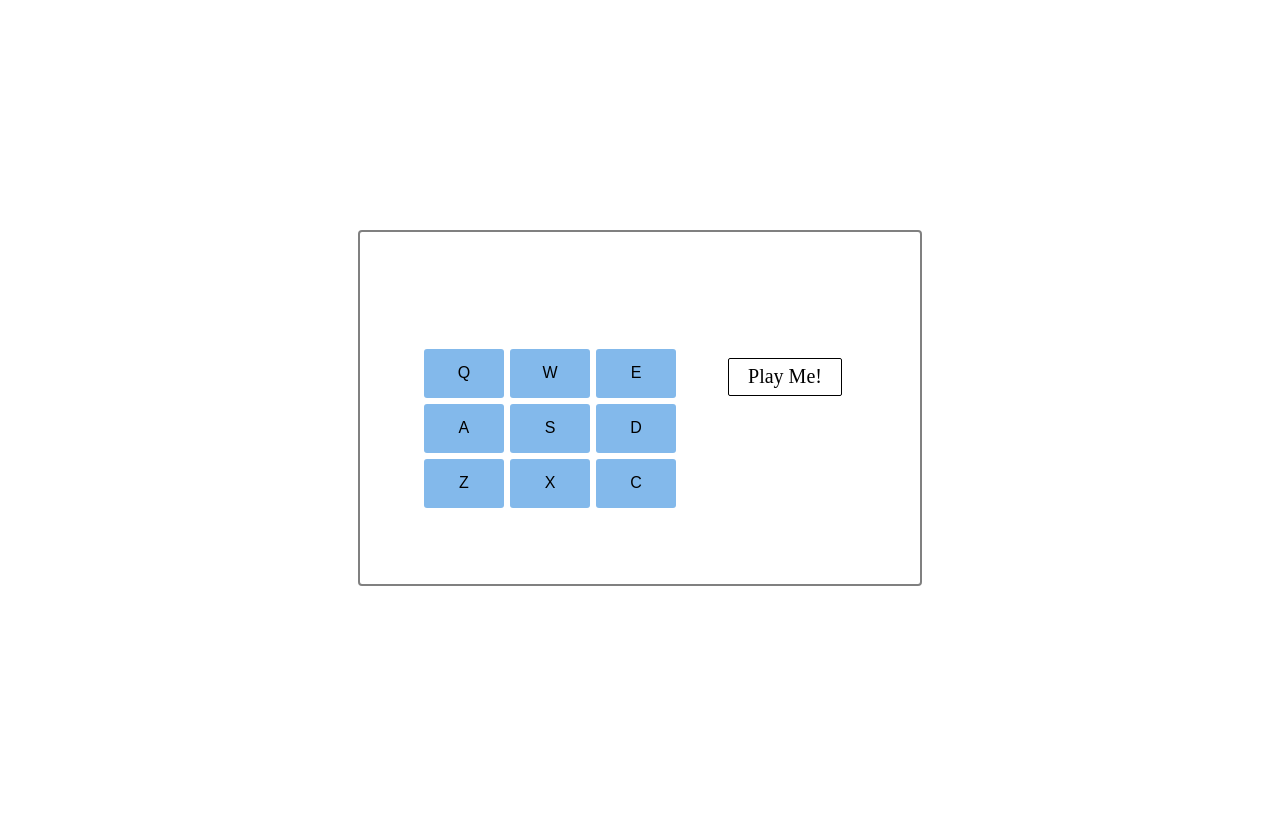
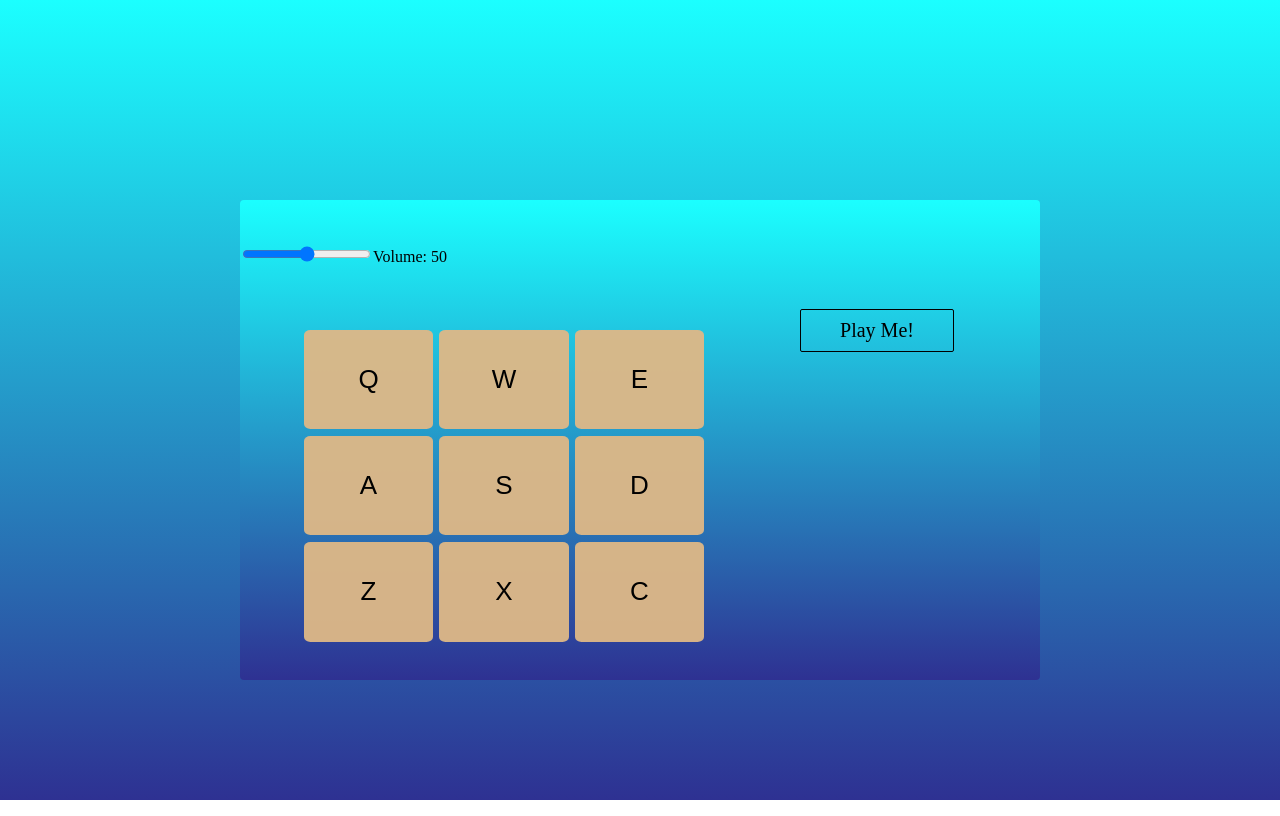
Before and after one commit to Alextm90/drum-machine, a React (Create React App) app: page / in a window 1280 px wide. Built offline with nearby package versions, Linux system fonts and the light colour scheme.

Commit message:
added slider component\updated App/css

```diff
--- a/src/App.js
+++ b/src/App.js
@@ -1,106 +1,129 @@
+import './index.css';
+import { useEffect, useState} from 'react'
+import sounds from "./sounds"
+import Slider from "./slider"
 
-
-import './index.css';
-import { useEffect, useState } from 'react'
-import sounds from "./sounds"
-
-function App() {
-const [display, setDisplay] = useState("Play Me!")
+const App = () => {
+const [display, setDisplay] = useState("Play Me!");
+const [volume, setVolume] = useState(.5);
 const { src1, src2, src3, src4, src5, src6, src7, src8, src9 } = sounds;
 
-  useEffect(() => {
-    document.addEventListener('keydown', getKeyDown)
-  },[]);
+useEffect(() => {
+    document.addEventListener('keydown', getKeyDown);
+}, [volume]);
 
 const getKeyDown = (e) => {
   if (e.key.toLowerCase() === "q") {
-      playKeyDown("Q")
-      getDisplay("Heater 1")
+      playKeyDown("Q");
+      getDisplay("Heater 1");
   }
   console.log(e.key)
   if (e.key.toLowerCase() === "w") {
-    playKeyDown("W")
-    getDisplay("Heater 2")
+    playKeyDown("W");
+    getDisplay("Heater 2");
   }
   if (e.key.toLowerCase() === "e") {
-    playKeyDown("E")
-    getDisplay("Heater 3")
+    playKeyDown("E");
+    getDisplay("Heater 3");
   }
   if (e.key.toLowerCase() === "a") {
-    playKeyDown("A")
-    getDisplay("Heater 4")
+    playKeyDown("A");
+    getDisplay("Heater 4");
   }
   if (e.key.toLowerCase() === "s") {
-    playKeyDown("S")
-    getDisplay("Clap")
+    playKeyDown("S");
+    getDisplay("Clap");
   }
   if (e.key.toLowerCase() === "d") {
-    playKeyDown("D")
-    getDisplay("Open HH")
+    playKeyDown("D");
+    getDisplay("Open HH");
   }
   if (e.key.toLowerCase() === "z") {
-    playKeyDown("Z")
-    getDisplay("Kick n Hat")
+    playKeyDown("Z");
+    getDisplay("Kick n Hat");
   }
   if (e.key.toLowerCase() === "x") {
-    playKeyDown("X")
-    getDisplay("Kick")
+    playKeyDown("X");
+    getDisplay("Kick");
   }
   if (e.key.toLowerCase() === "c") {
     playKeyDown("C")
-    getDisplay("Closed HH")
+    getDisplay("Closed HH");
   }
 }
+
+const playKeyDown = (id) => {
+  let sound = document.getElementById(id);
+  sound.volume = volume;
+  sound.play();
+};
 
 const getDisplay = (str) => {
    setDisplay(str)
 };
-const playKeyDown = (id) => {
-  document.getElementById(id).play()
-};
 
 const handleClick = (e) => {
   if (e.currentTarget.id === "heater1") {
-     document.getElementById("Q").play();
+     let sound = document.getElementById("Q");
+     sound.volume = volume;
+     sound.play();
      getDisplay("Heater 1");
    }
   if (e.currentTarget.id === "heater2") {
-     document.getElementById("W").play();
+     let sound = document.getElementById("W");
+     sound.volume = volume;
+     sound.play();
      getDisplay("Heater 2");
    }
   if (e.currentTarget.id === "heater3") {
-     document.getElementById("E").play();
+     let sound = document.getElementById("E");
+     sound.volume = volume;
+     sound.play();
      getDisplay("Heater 3");
   }
   if (e.currentTarget.id === "heater4") {
-     document.getElementById("A").play();
+     let sound = document.getElementById("A");
+     sound.volume = volume;
+     sound.play();
      getDisplay("Heater 4");
   }
   if (e.currentTarget.id === "clap") {
-     document.getElementById("S").play();
+     let sound = document.getElementById("S");
+     sound.volume = volume;
+     sound.play();
      getDisplay("Clap");
   }
   if (e.currentTarget.id === "open-HH") {
-     document.getElementById("D").play();
+     let sound = document.getElementById("D");
+     sound.volume = volume;
+     sound.play();
      getDisplay("Open HH");
   }
   if (e.currentTarget.id === "kick-n-hat") {
-     document.getElementById("Z").play();
+     let sound = document.getElementById("Z");
+     sound.volume = volume;
+     sound.play();
      getDisplay("Kick n Hat");
   }
   if (e.currentTarget.id === "kick") {
-    document.getElementById("X").play();
+    let sound = document.getElementById("X");
+    sound.volume = volume;
+    sound.play();
     getDisplay("Kick");
   }
   if (e.currentTarget.id === "closed-HH") {
-    document.getElementById("C").play();
+    let sound = document.getElementById("C");
+    sound.volume = volume;
+    sound.play()
     getDisplay("Closed HH");
   }
 }
+
   return (
     <div className="App" id='drum-machine'>
       <div className='container' id='display'>
          <div id='description'>{display}</div>
+               <Slider volume={volume} setVolume={setVolume}/>
          <div className='display-container'>
            <button className='drum-pad' id='heater1' type="button" onClick={handleClick}><audio src={src1} className="clip" id="Q"></audio>Q</button>
            <button className='drum-pad' id='heater2' type="button" onClick={handleClick}><audio src={src2} className="clip" id="W"></audio>W</button>
--- a/src/index.css
+++ b/src/index.css
@@ -4,19 +4,20 @@ body {
     display: flex;
     justify-content: center;
     align-items: center;
+    margin: 0;
+    background: linear-gradient(to top, #2E3192, #1BFFFF);
 }
 
 .container {
-    border: 2px solid gray;
-    width: 35rem;
-    height: 22rem;
-    align-items: center;
+    width: 50rem;
+    height: 30rem;
     border-radius: 4px;
+    background: linear-gradient(to top, #2E3192, #1BFFFF);
 }
 
  #description {
-     width: 7rem;
-     height: 2.2rem;
+     width: 9.5rem;
+     height: 2.6rem;
      border: 1px solid black;
      text-align: center;
      border-radius: 2px;
@@ -25,39 +26,40 @@ body {
      justify-content: center;
      align-items: center;
      position: relative;
-     left: 23rem;
-     margin-top: 7.2rem;
-     margin-right: 0px;
-     top: .7rem;
- }
+     left: 35rem;
+     top: 6.8rem;
+     margin-top: 5rem;
+}
 
 .display-container {
-    max-width: 45%;
-    min-height: 45%;
+    max-width: 50%;
+    min-height: 65%;
     display: grid;
     gap: .4rem;
     grid-template-columns: 1fr 1fr 1fr;
     grid-template-rows: 1fr 1fr 1fr;
     padding-left: 4rem;
-    padding-right: none;
-    margin-top: -2.2rem;
-    margin-right: 0;
+    margin-top: 4rem;
 }
 
  button {
-    background-color: rgb(131, 185, 235);
+    border-radius: 5%;
+    font-size: 26px;
     border: none;
-    border-radius: 3px;
-    font-size: 16px;
-    padding: 0;
+    color: black;
     outline: none;
- }
+    background: #deb887f3;
+}
 
  button:hover {
-    background-color: rgb(156, 192, 226);
+    background-color: #1bffff44;
     cursor: pointer;
- }
+}
 
  button:active {
     transform: scale(0.92);
 }
+
+input {
+    outline: none;
+}
--- /dev/null
+++ b/src/slider.js
@@ -0,0 +1,11 @@
+import './index.css';
+
+const Slider = ({ volume, setVolume }) => {
+  return (
+    <div id="slide-containter">
+      <input type="range" min="0" max="100"  onChange={(e) => setVolume(e.target.value/100)}></input>
+      {`Volume: ${volume * 100}`}
+    </div>
+  )
+}
+export default Slider
```
